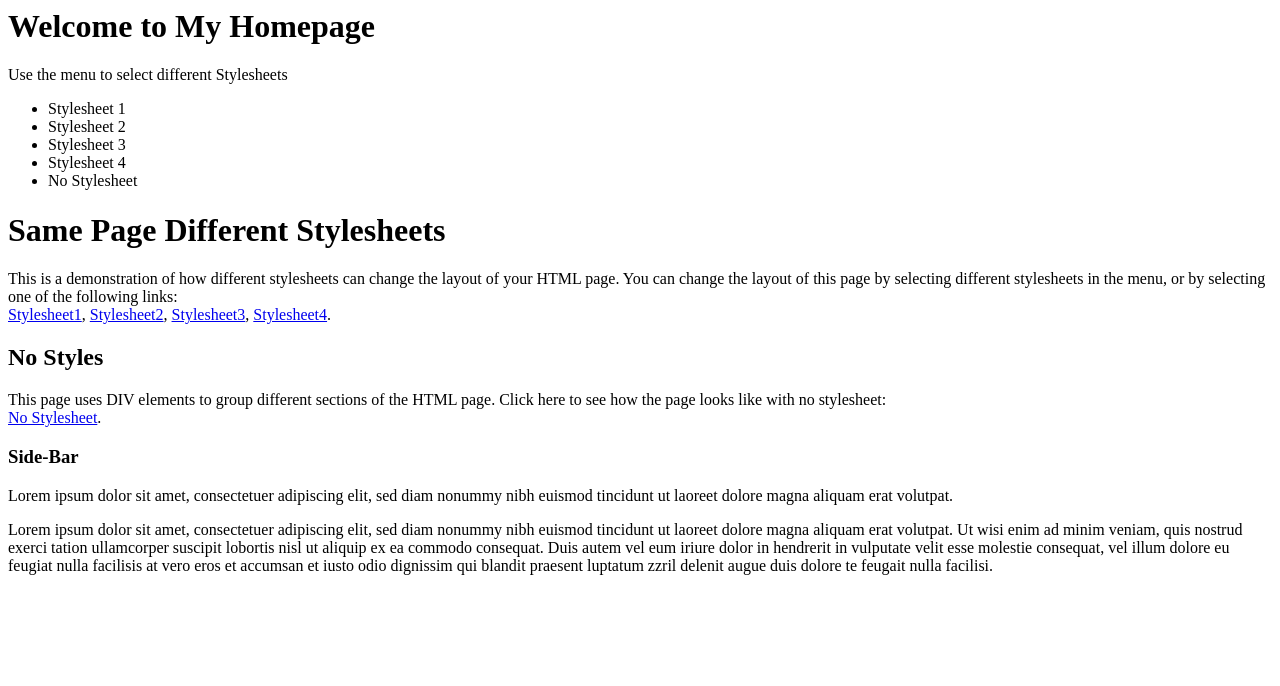
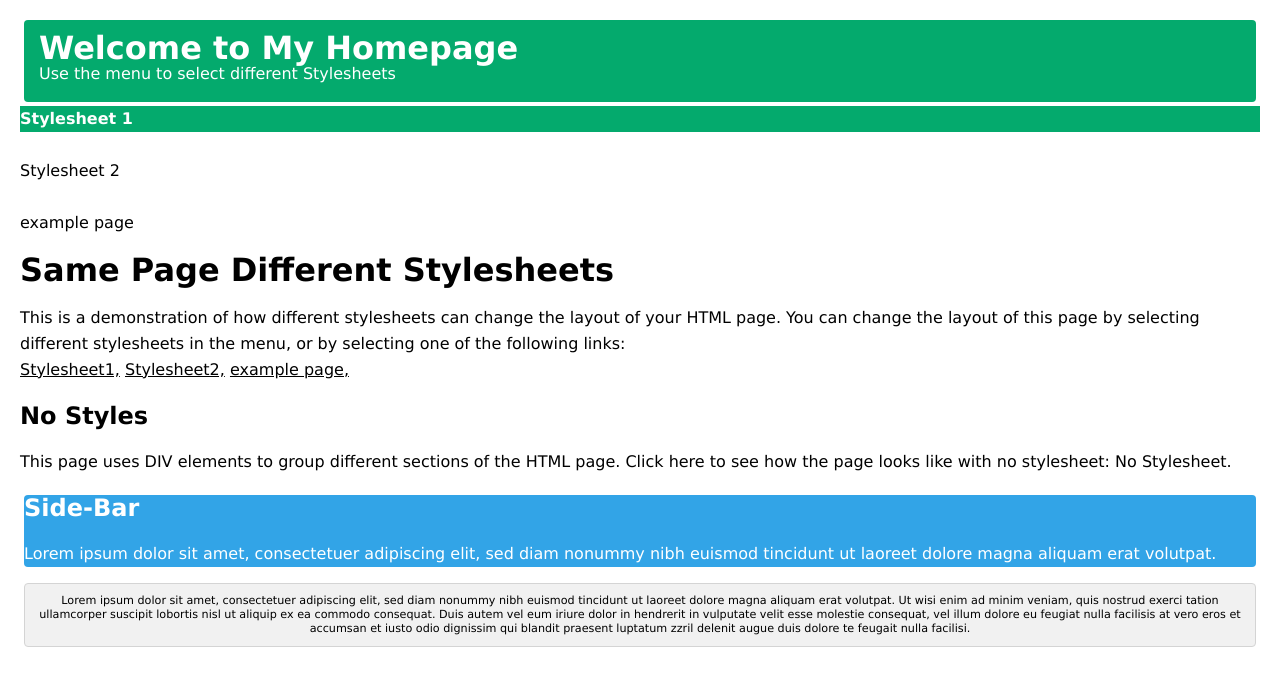
Before and after one commit to minzzzun/2024_OSS, a plain HTML site: page style1.html in a window 1280 px wide. Drawn offline with Linux system fonts and the light colour scheme.

Commit message:
index page 기초 제작&css 조금

```diff
--- a/indexstyle.css
+++ b/indexstyle.css
@@ -0,0 +1,58 @@
+body{
+  font: 100% Lucida Sans, Verdana;
+   margin: 20px;
+  line-height: 26px;
+
+}
+
+#top{
+  background-color: #04aa6d;
+  color: white;
+  padding: 15px;
+}
+
+#top h1, #top p, #menubar{
+  margin: 0;
+  padding: 0;
+}
+
+#top, #sidebar, #footer, .menu-item{
+  border-radius: 4px;
+  margin: 4px;
+}
+
+
+#menubar a{
+  text-decoration: none;
+  /* border: 1px solid #d4d4d4; */
+
+}
+
+#menubar{
+  list-style-type: none;
+}
+
+
+#first-item{
+  background-color: #04aa6d;
+  color: white;
+  font-weight: bold;
+}
+
+
+
+
+
+#sidebar {
+  background-color: #32a4e7;
+  color: white;
+}
+
+#footer{
+  border: 1px solid #d4d4d4;
+  text-align: center;
+  padding: 10px;
+  font-size: 70%;
+  background-color: #f1f1f1;
+  line-height: 14px;
+}
--- a/style1.html
+++ b/style1.html
@@ -1,37 +1,60 @@
-<div class="container wrapper">
+<!DOCTYPE html>
+<html lang="en">
+<head>
+  <meta charset="UTF-8">
+  <meta name="viewport" content="width=device-width, initial-scale=1.0">
+  <title>
+    Welcome to MinjunKim’s style1 22000078
+  </title>
+
+  <link rel="stylesheet" href="indexstyle.css">
+
+</head>
+<body>
+
+  <div>
     <div id="top">
       <h1>Welcome to My Homepage</h1>
       <p>Use the menu to select different Stylesheets</p>
     </div>
-  <div class="wrapper">
+
+
   <div id="menubar">
-     <ul id="menulist">
-       <li class="menuitem" onclick="reStyle(0)">Stylesheet 1
-       </li><li class="menuitem" onclick="reStyle(1)">Stylesheet 2
-       </li><li class="menuitem" onclick="reStyle(2)">Stylesheet 3
-       </li><li class="menuitem" onclick="reStyle(3)">Stylesheet 4
-       </li><li class="menuitem" onclick="noStyles()">No Stylesheet
-     </li></ul>
+    <a href="style1.html" style="color:black" class="menuitem"  > <div id="first-item">Stylesheet 1</div> </a>
+    <br/>
+    <a href="style2.html " style="color:black" class="menuitem"><div id="menu-item">Stylesheet 2</div>  </a>
+    <br/>
+    <a href="example.html" style="color:black" class="menuitem"> <div id="menu-item">example page</div></a>
   </div>
-    <div id="main">
+
+
+  <div id="mainbody">
     <h1>Same Page Different Stylesheets</h1>
-      <p>This is a demonstration of how different stylesheets can change the layout of your HTML page. You can change the layout of this page by selecting different stylesheets in the menu, or by selecting one of the following links:<br>
-      <a href="#" onclick="reStyle(0);return false">Stylesheet1</a>,
-      <a href="#" onclick="reStyle(1);return false">Stylesheet2</a>,
-      <a href="#" onclick="reStyle(2);return false">Stylesheet3</a>,
-      <a href="#" onclick="reStyle(3);return false">Stylesheet4</a>.
+    <p>
+      This is a demonstration of how different stylesheets can change the layout of your HTML page. You can change the layout of this page by selecting different stylesheets in the menu, or by selecting one of the following links:
+      <br/>
+      <a href="style1.html" style="color:black" class="menuitem" >Stylesheet1,</a>
+      <a href="style2.html" style="color:black" class="menuitem" >Stylesheet2,</a>
+      <a href="example.html" style="color:black" class="menuitem" >example page,</a>
     </p>
+
     <h2>No Styles</h2>
-      <p>This page uses DIV elements to group different sections of the HTML page. Click here to see how the page looks like with no stylesheet:<br><a href="#" onclick="noStyles();return false">No Stylesheet</a>.</p>
-   </div>
-    <div id="sidebar">
-      <h3>Side-Bar</h3>
-      <p>Lorem ipsum dolor sit amet, consectetuer adipiscing elit, sed diam nonummy nibh euismod tincidunt ut laoreet dolore magna aliquam erat volutpat.</p>
+    <div>
+      This page uses DIV elements to group different sections of the HTML page. Click here to see how the page looks like with no stylesheet:
+      <a>No Stylesheet.</a>
     </div>
   </div>
 
+  <div id="sidebar">
+     <h2>Side-Bar</h2>
+     <p>Lorem ipsum dolor sit amet, consectetuer adipiscing elit, sed diam nonummy nibh euismod tincidunt ut laoreet dolore magna aliquam erat volutpat.</p>
+  </div>
 
-  <div id="bottom">
+  <div id="footer">
     Lorem ipsum dolor sit amet, consectetuer adipiscing elit, sed diam nonummy nibh euismod tincidunt ut laoreet dolore magna aliquam erat volutpat. Ut wisi enim ad minim veniam, quis nostrud exerci tation ullamcorper suscipit lobortis nisl ut aliquip ex ea commodo consequat. Duis autem vel eum iriure dolor in hendrerit in vulputate velit esse molestie consequat, vel illum dolore eu feugiat nulla facilisis at vero eros et accumsan et iusto odio dignissim qui blandit praesent luptatum zzril delenit augue duis dolore te feugait nulla facilisi.
   </div>
+
   </div>
+
+</body>
+</html>
```
Also changed, not shown: example.html (+1 -1 lines), index.html (+11 -10 lines), style2.html (+50 -1 lines). Lines whose indentation alone changed are shown as unchanged.
